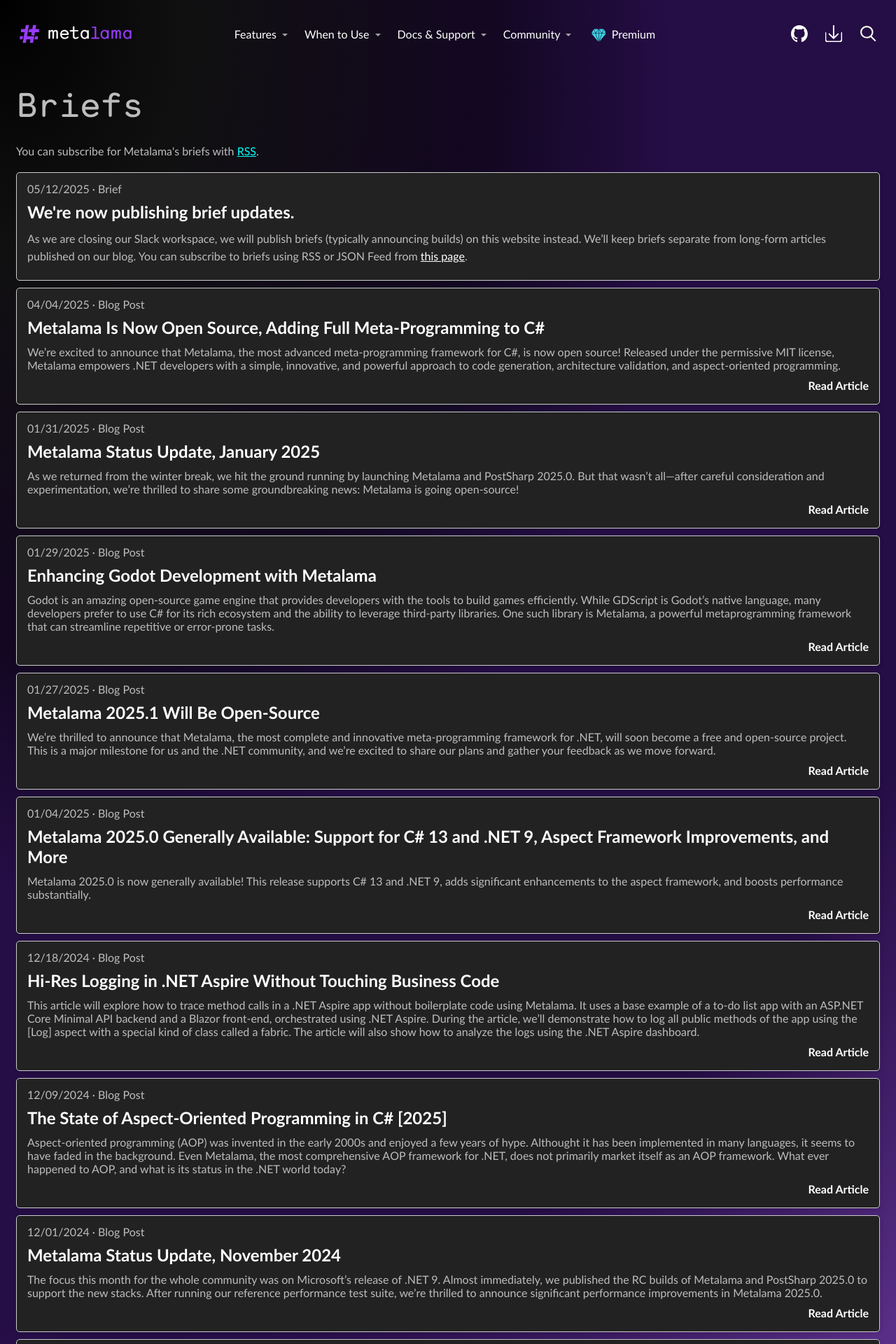
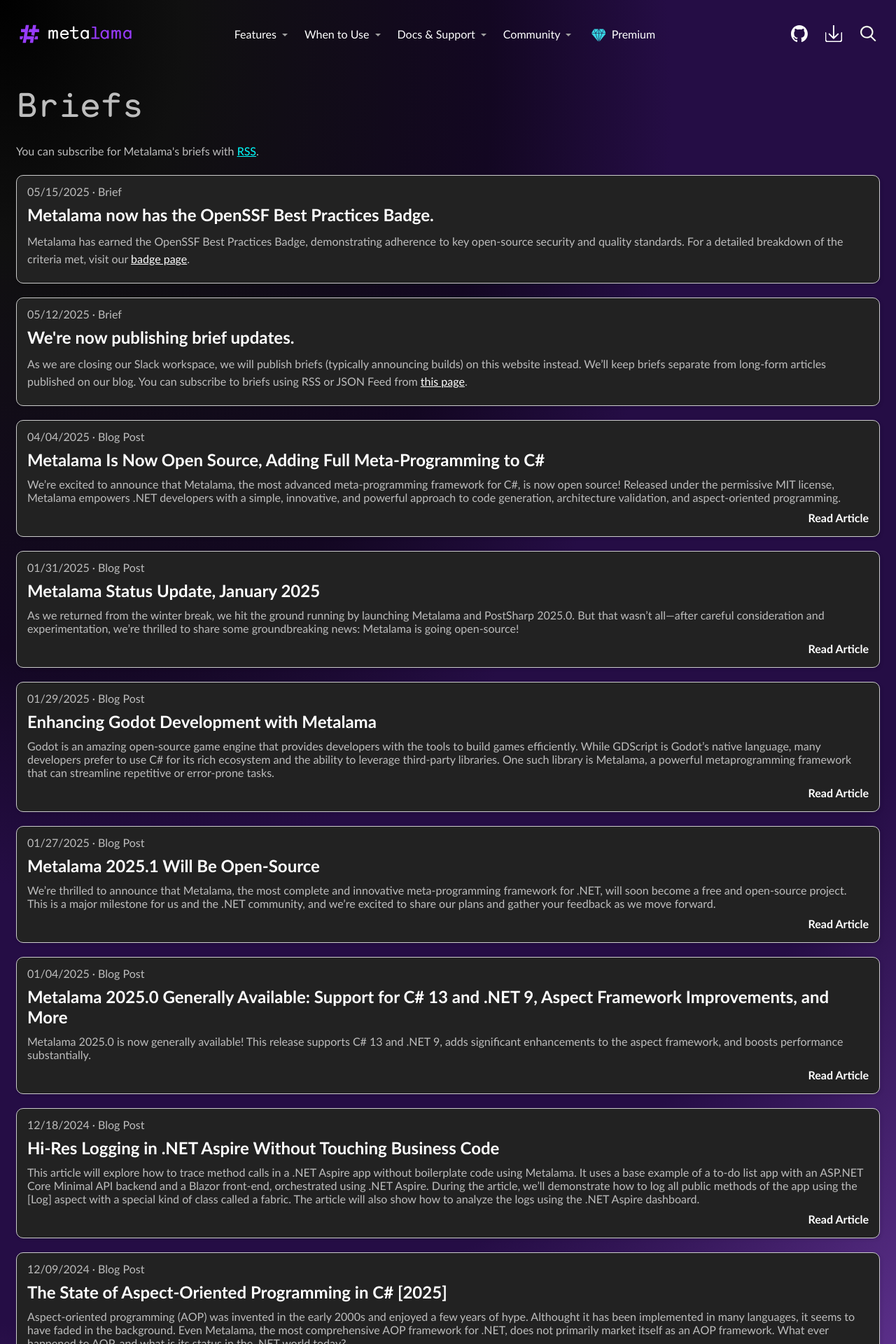
Before and after one commit to metalama/website, a Jekyll site: the page built from briefs.html, in a window 1280 px wide. Shown: the top 1920 px of the page at 70% size. Built offline with Jekyll 4.4.1, drawn with Linux system fonts in a browser that asks for light colours; nearby versions of some CDN libraries; comment, search, counter and statistics services are not loaded; some of the changed text lies outside the part shown.

Commit message:
Edits. Adding brief.

```diff
--- a/_data/briefs.yml
+++ b/_data/briefs.yml
@@ -1,4 +1,11 @@
 briefs:
+  - date: 2025-05-15
+    title: Metalama now has the OpenSSF Best Practices Badge.
+    description: |
+      Metalama has earned the OpenSSF Best Practices Badge, demonstrating adherence to key open-source security and quality standards.
+      For a detailed breakdown of the criteria met, visit our [badge page](https://www.bestpractices.dev/en/projects/10558).
+
+
   - date: 2025-05-12
     title: We're now publishing brief updates.
     description: |
--- a/briefs.html
+++ b/briefs.html
@@ -10,14 +10,14 @@
     .item {
         border: 1px solid #ccc;
         padding: 15px;
-        margin: 10px 0;
-        border-radius: 5px;
+        margin: 20px 0;
+        border-radius: 10px;
         box-shadow: 2px 2px 5px rgba(0, 0, 0, 0.1);
         background-color: #222;
         transition: background-color 0.5s ease, border-width 0.5s ease, border-color 0.5s ease;
     }
     .item.highlight {
-        background-color: #444; /* Highlighted background color */
+        background-color: #444;
         border-width: 3px;
         border-color: hsl(269, 97%, 61%);
     }
```
Also changed, not shown: contributing/governance.md (+2 -2 lines).
